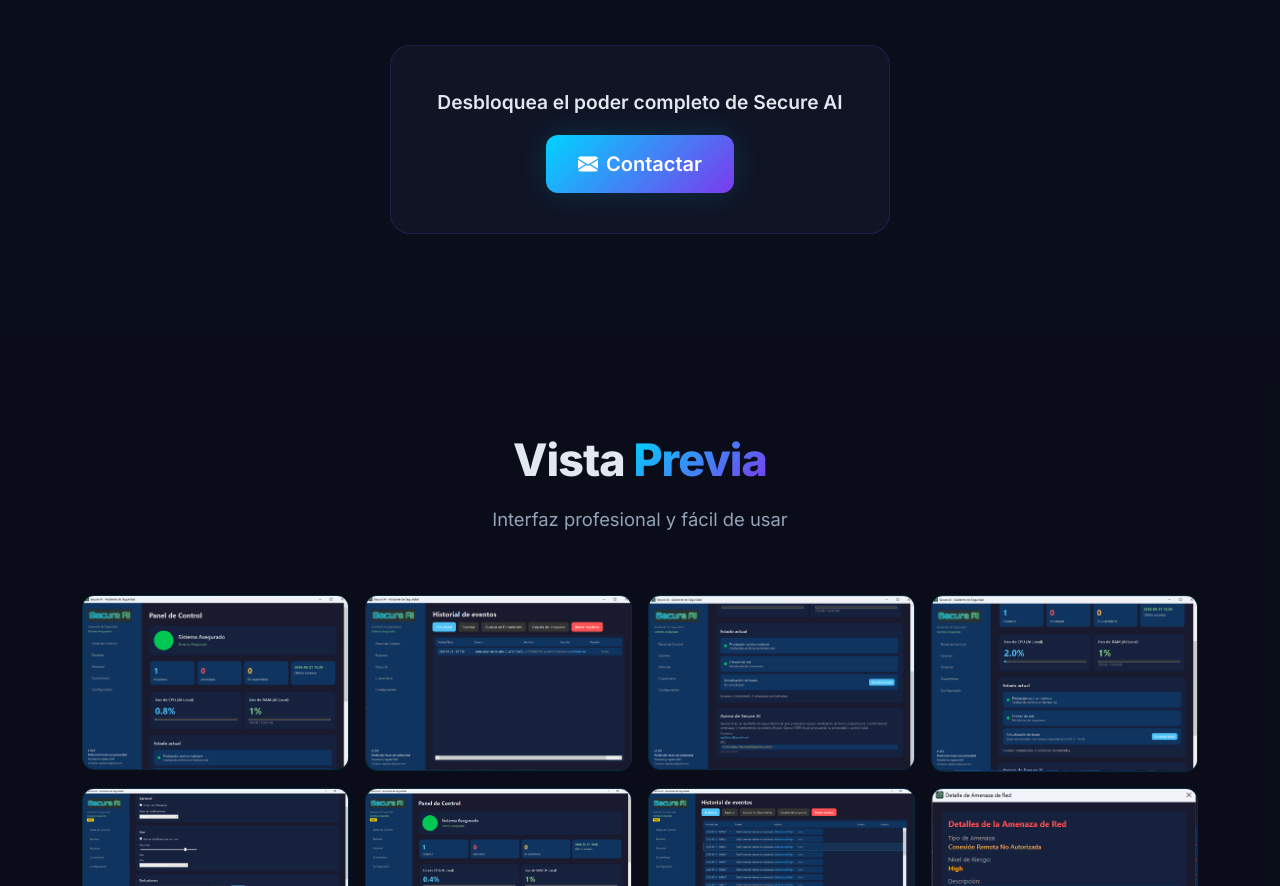
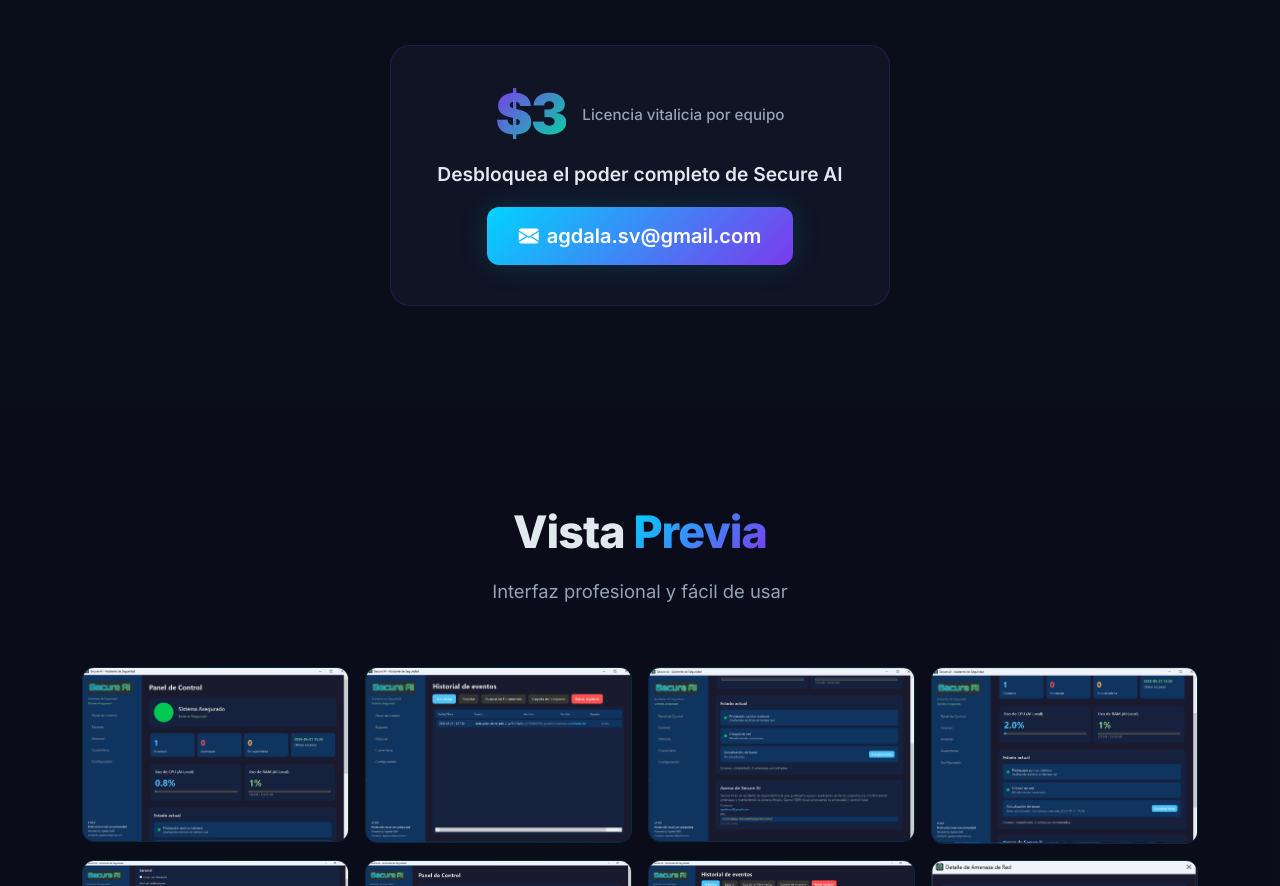
Before and after one commit to agdalasv/secureai, a plain HTML site: page docs/index.html in a window 1280 px wide. Shown: the part 3291-4177 px from the top of the page. Drawn offline with nearby package versions, Linux system fonts and the light colour scheme; animation ran at ten frames a second.

Commit message:
Add  pricing and contact email for Secure AI Plus

```diff
--- a/docs/css/style.css
+++ b/docs/css/style.css
@@ -494,6 +494,31 @@
     font-weight: 600;
 }
 
+.plus-price {
+    display: flex;
+    align-items: center;
+    justify-content: center;
+    gap: 16px;
+    flex-wrap: wrap;
+}
+
+.price-tag {
+    font-size: 3.5rem;
+    font-weight: 900;
+    background: var(--gradient-2);
+    -webkit-background-clip: text;
+    -webkit-text-fill-color: transparent;
+    background-clip: text;
+    line-height: 1;
+    letter-spacing: -2px;
+}
+
+.price-label {
+    color: var(--text-muted);
+    font-size: 0.95rem;
+    font-weight: 500;
+}
+
 .screenshot-item {
     position: relative;
     border-radius: 12px;
--- a/docs/index.html
+++ b/docs/index.html
@@ -263,9 +263,13 @@
             </div>
             <div class="text-center mt-5">
                 <div class="plus-cta">
+                    <div class="plus-price mb-3">
+                        <span class="price-tag">$3</span>
+                        <span class="price-label">Licencia vitalicia por equipo</span>
+                    </div>
                     <p class="mb-3">Desbloquea el poder completo de Secure AI</p>
                     <a href="mailto:agdala.sv@gmail.com" class="btn btn-glow btn-lg">
-                        <i class="bi bi-envelope-fill me-2"></i>Contactar
+                        <i class="bi bi-envelope-fill me-2"></i>agdala.sv@gmail.com
                     </a>
                 </div>
             </div>
```
Also changed, not shown: 1 other file.
